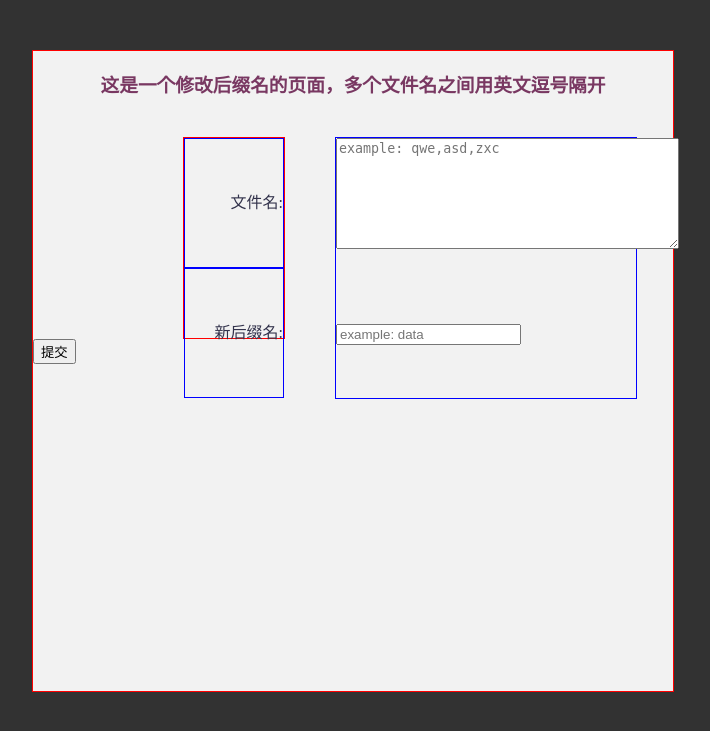
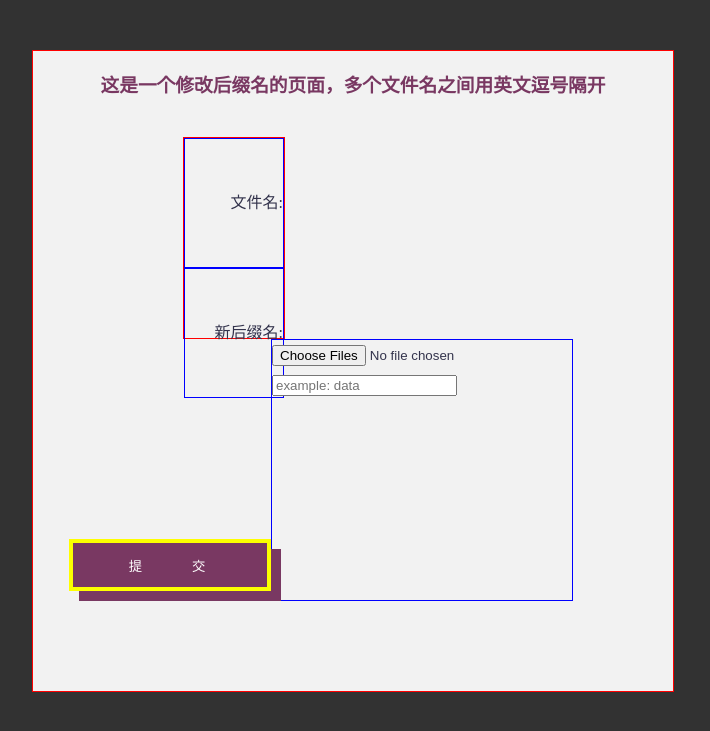
Before and after one commit to LZXprogrammer/change_the_suffix, a PHP site: page / in a window 1280 px wide. Shown: the top 731 px of the page, without its empty margins (288-998 px from the left). Run offline with PHP 8.4, Linux system fonts and the light colour scheme.

Commit message:
直接更改后缀名，并不能本质上改变图片格式，本次提交的代码不全，放弃

```diff
--- a/index.php
+++ b/index.php
@@ -3,8 +3,8 @@
   <head>
     <meta charset="utf-8">
     <title></title>
-    <script type="text/javascript" src="./public/jquery-3.2.1/jquery-3.2.1.min.js"></script>
-    <link rel="stylesheet" href="./public/css/index.css">
+    <script type="text/javascript" src="/public/jquery-3.2.1/jquery-3.2.1.min.js"></script>
+    <link rel="stylesheet" href="/public/css/index.css">
   </head>
   <body>
     <div class="nav_body">
@@ -18,7 +18,8 @@
                     <span>新后缀名: </span>
                 </div>
                 <div class="nav_right">
-                    <textarea id="filenames" name="filenames" placeholder="example: qwe,asd,zxc" rows="7" cols="40"></textarea><br><br><br>
+                    <!-- <textarea id="filenames" name="filenames" placeholder="example: qwe,asd,zxc" rows="7" cols="40"></textarea><br><br><br> -->
+                    <input type="file" multiple="multiple" />
                     <input type="text" id="suffix" name="suffix" placeholder="example: data" value="">
                 </div>
                 <div class="nav_tijiao">
--- a/public/css/index.css
+++ b/public/css/index.css
@@ -44,4 +44,23 @@ span{
     height: 260px;
     float: right;
     line-height: 30px;
+    margin-right:100px;
 }
+.nav_tijiao{
+    border: 1px solid yellow;
+    width: 200px;
+    height: 50px;
+    float: right;
+    margin-top: 200px;
+    box-shadow: 10px 10px rgb(121, 56, 98);
+}
+.nav_tijiao > button{
+    border: 3px solid rgb(251, 255, 0);
+    width: 200px;
+    height: 50px;
+    background-color: rgb(121, 56, 98);
+    color: rgb(255, 255, 255);
+    letter-spacing: 50px;
+    text-align: center;
+    padding-left: 50px;
+}
```
